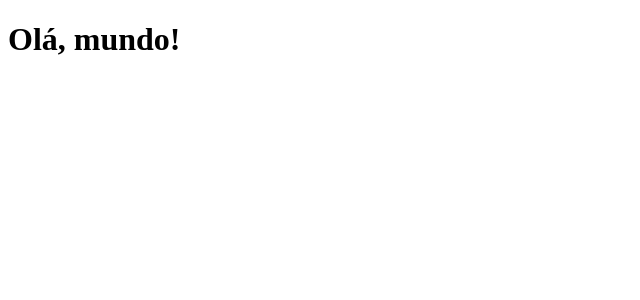
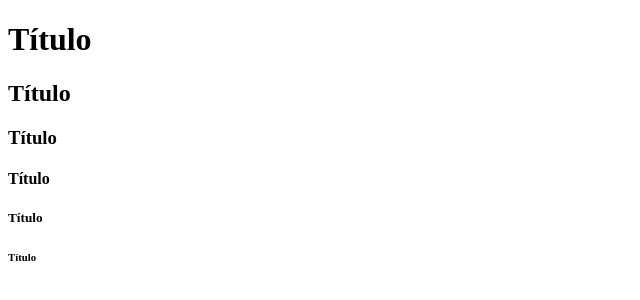
Before and after one commit to Hendriuss/projeto001, a plain HTML site: page index.html in a window 1280 px wide. Shown: the whole page, without its empty margins (0-640 px from the left). Drawn offline with Linux system fonts and the light colour scheme.

Commit message:
criando titulos

```diff
--- a/index.html
+++ b/index.html
@@ -3,9 +3,14 @@
 <head>
     <meta charset="UTF-8">
     <meta name="viewport" content="width=device-width, initial-scale=1.0">
-    <title>Meu Primeiro site</title>
+    <title>Calculadora de média</title>
 </head>
 <body>
-    <h1>Olá, mundo!</h1>
+    <h1>Título</h1>
+    <h2>Título</h2>
+    <h3>Título</h3>
+    <h4>Título</h4>
+    <h5>Título</h5>
+    <h6>Título</h6>
 </body>
 </html>
```
